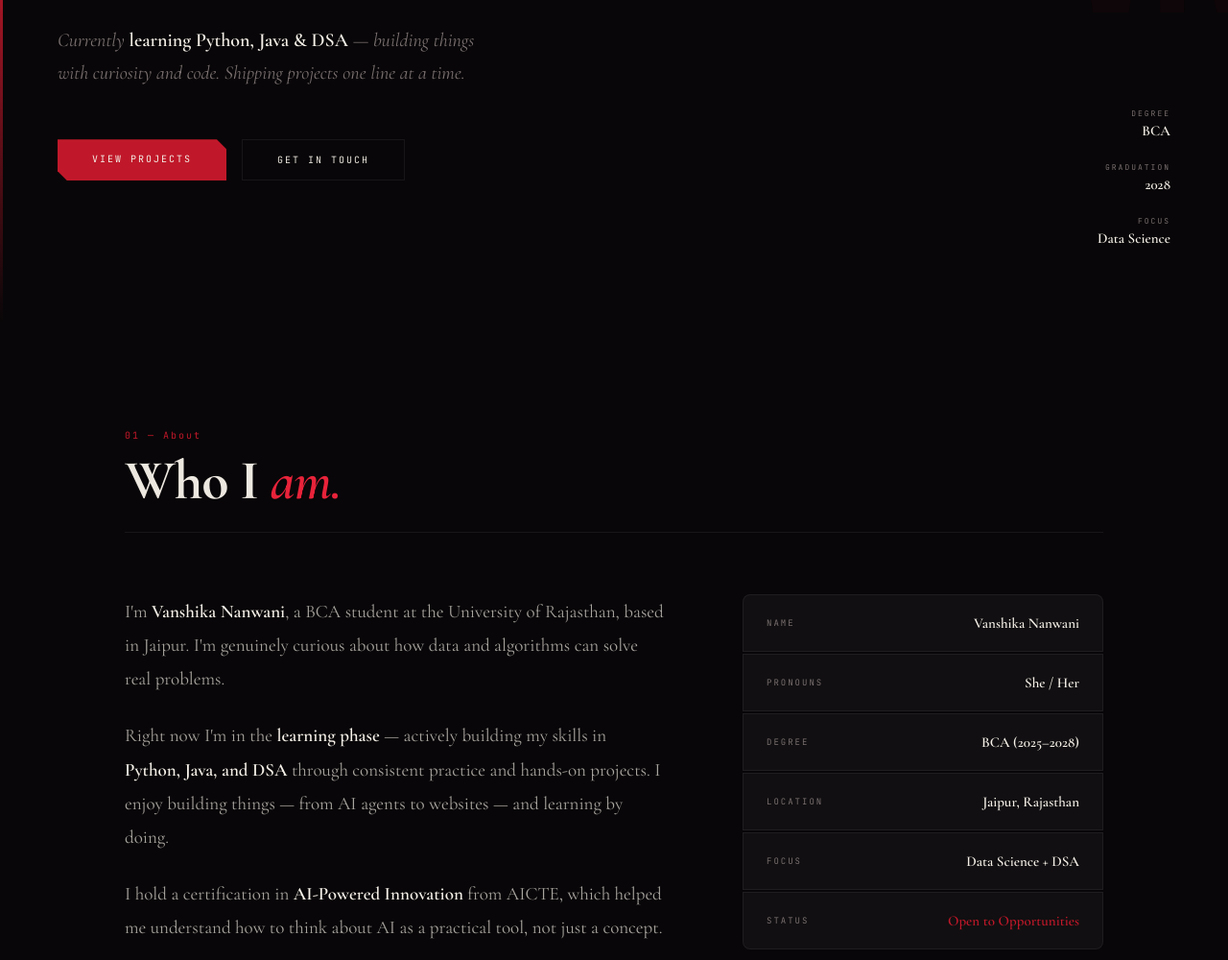
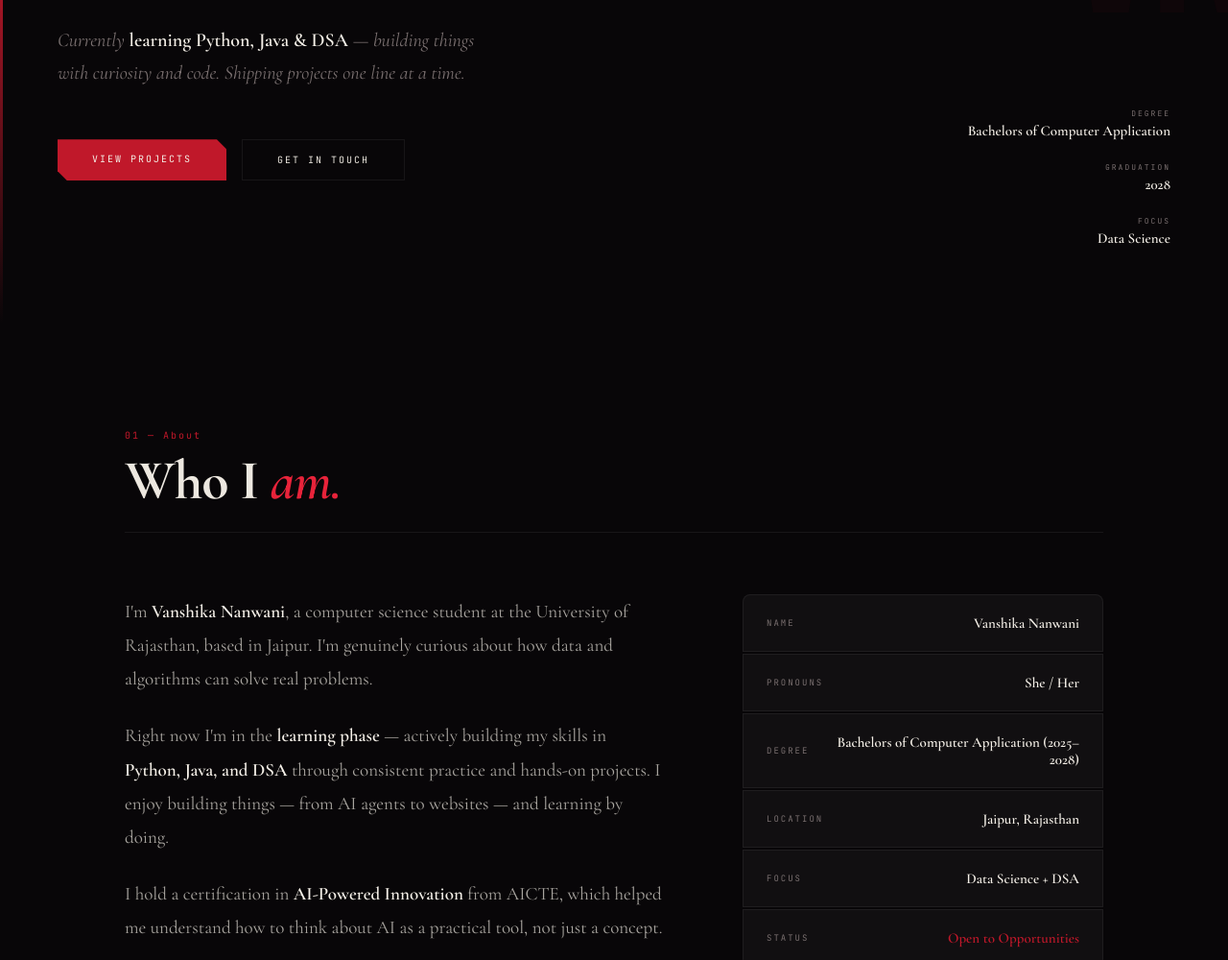
Before and after one commit to vanshika344/portfolio, a plain HTML site: page index.html in a window 1280 px wide. Shown: the part 463-1463 px from the top of the page at 96% size. Drawn offline with nearby package versions, Linux system fonts and the light colour scheme.

Commit message:
Update index.html

```diff
--- a/index.html
+++ b/index.html
@@ -223,7 +223,7 @@
     </div>
   </div>
   <div class="hero-aside">
-    <div class="aside-item"><div class="aside-label">Degree</div><div class="aside-value">BCA</div></div>
+    <div class="aside-item"><div class="aside-label">Degree</div><div class="aside-value">Bachelors of Computer Application </div></div>
     <div class="aside-item"><div class="aside-label">Graduation</div><div class="aside-value">2028</div></div>
     <div class="aside-item"><div class="aside-label">Focus</div><div class="aside-value">Data Science</div></div>
   </div>
@@ -236,14 +236,14 @@
     </div>
     <div class="about-grid">
       <div class="about-text">
-        <p>I'm <strong>Vanshika Nanwani</strong>, a BCA student at the University of Rajasthan, based in Jaipur. I'm genuinely curious about how data and algorithms can solve real problems.</p>
+        <p>I'm <strong>Vanshika Nanwani</strong>, a computer science student at the University of Rajasthan, based in Jaipur. I'm genuinely curious about how data and algorithms can solve real problems.</p>
         <p>Right now I'm in the <strong>learning phase</strong> — actively building my skills in <strong>Python, Java, and DSA</strong> through consistent practice and hands-on projects. I enjoy building things — from AI agents to websites — and learning by doing.</p>
         <p>I hold a certification in <strong>AI-Powered Innovation</strong> from AICTE, which helped me understand how to think about AI as a practical tool, not just a concept.</p>
       </div>
       <div class="about-facts">
         <div class="fact-row"><span class="fact-key">Name</span><span class="fact-val">Vanshika Nanwani</span></div>
         <div class="fact-row"><span class="fact-key">Pronouns</span><span class="fact-val">She / Her</span></div>
-        <div class="fact-row"><span class="fact-key">Degree</span><span class="fact-val">BCA (2025–2028)</span></div>
+        <div class="fact-row"><span class="fact-key">Degree</span><span class="fact-val">Bachelors of Computer Application (2025–2028)</span></div>
         <div class="fact-row"><span class="fact-key">Location</span><span class="fact-val">Jaipur, Rajasthan</span></div>
         <div class="fact-row"><span class="fact-key">Focus</span><span class="fact-val">Data Science + DSA</span></div>
         <div class="fact-row"><span class="fact-key">Status</span><span class="fact-val" style="color:var(--red)">Open to Opportunities</span></div>
```
